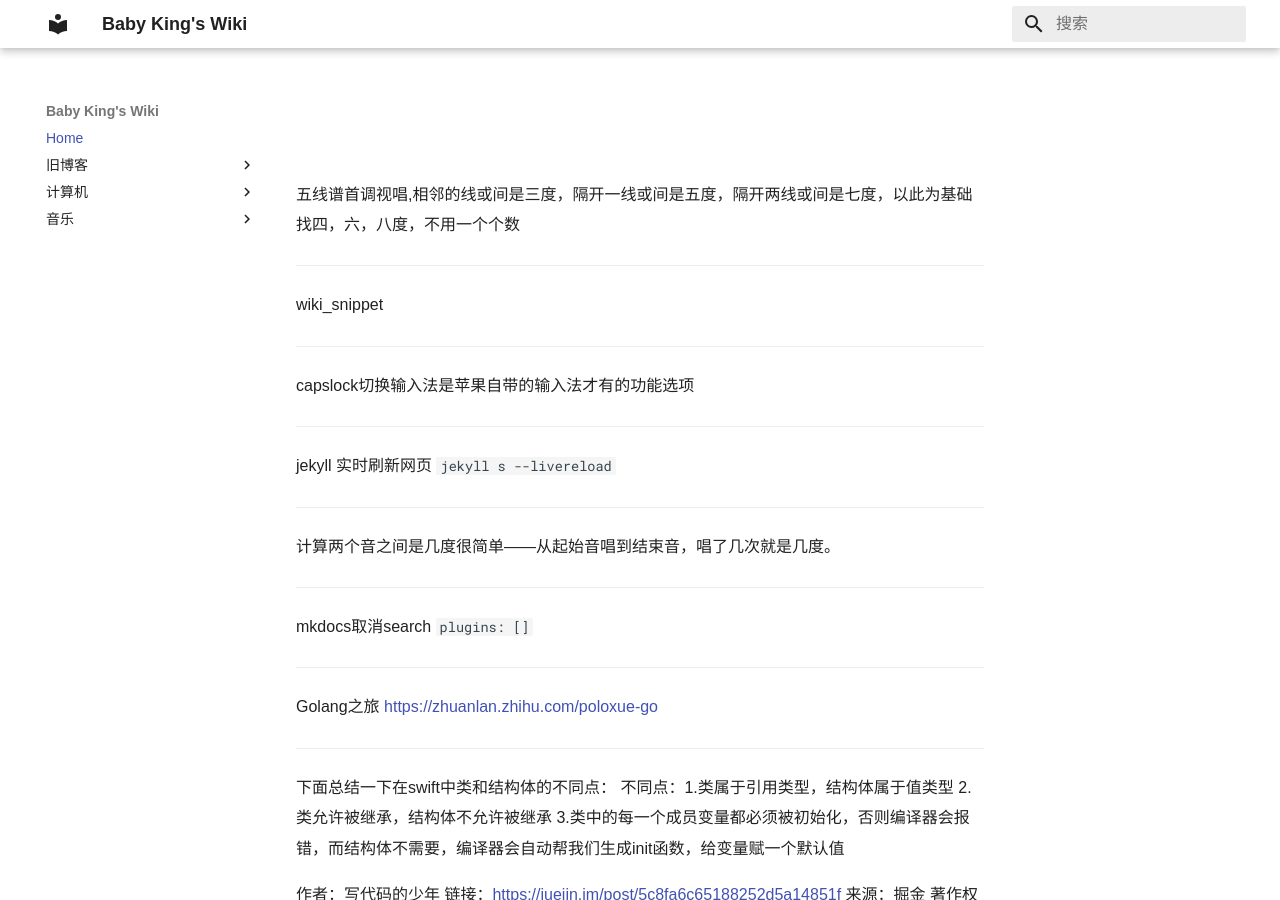
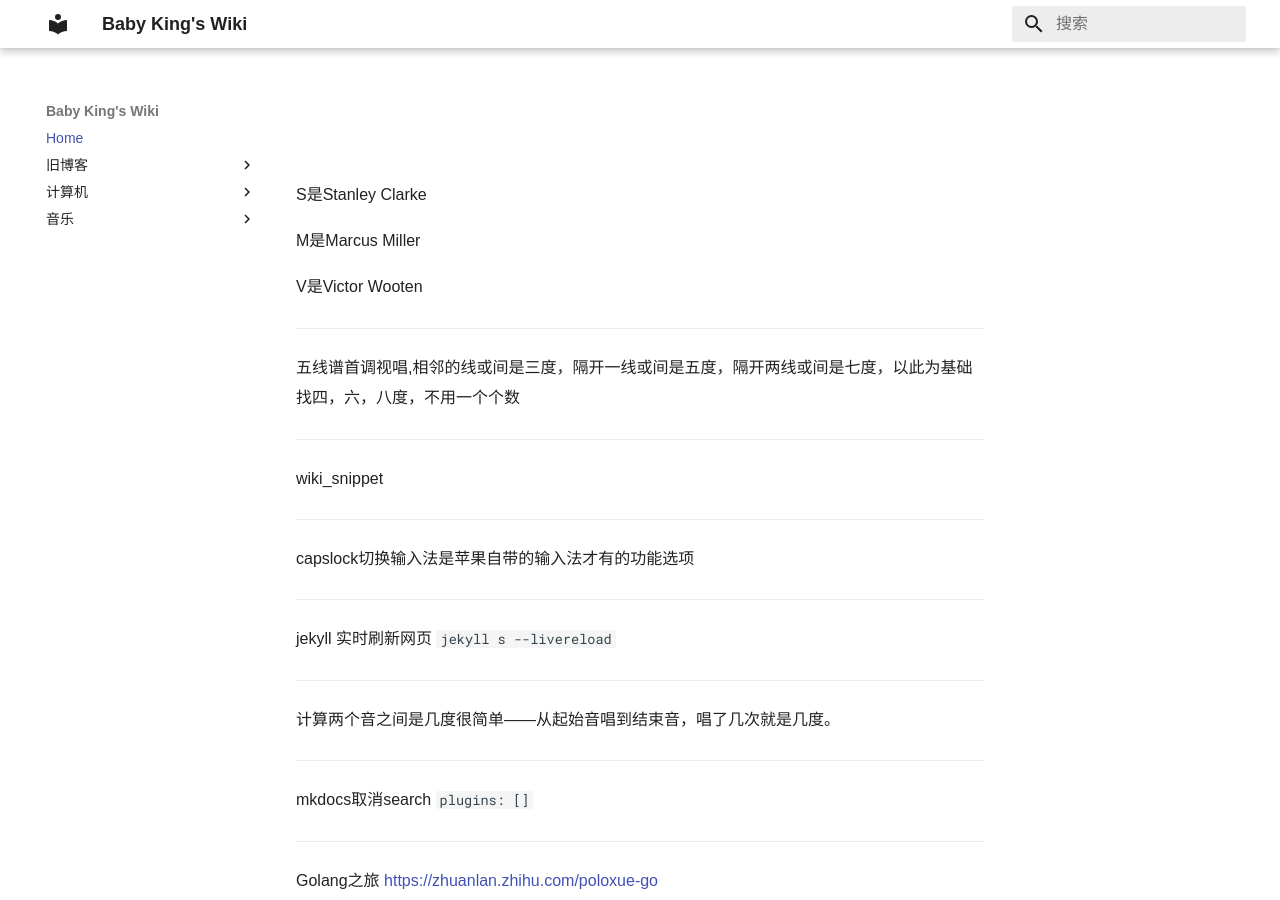
Before and after one commit to babyking/wiki, an MkDocs documentation site: the page built from wiki/index.md, in a window 1280 px wide and 900 px high. Built offline with MkDocs 1.6.1 and Material for MkDocs 9.7.7, drawn with Linux system fonts in a browser that asks for light colours.

Commit message:
quick commit

```diff
--- a/wiki/index.md
+++ b/wiki/index.md
@@ -1,4 +1,10 @@
 #
+S是Stanley Clarke
+
+M是Marcus Miller
+
+V是Victor Wooten
+___
 五线谱首调视唱,相邻的线或间是三度，隔开一线或间是五度，隔开两线或间是七度，以此为基础找四，六，八度，不用一个个数
 ___
 wiki_snippet
```
